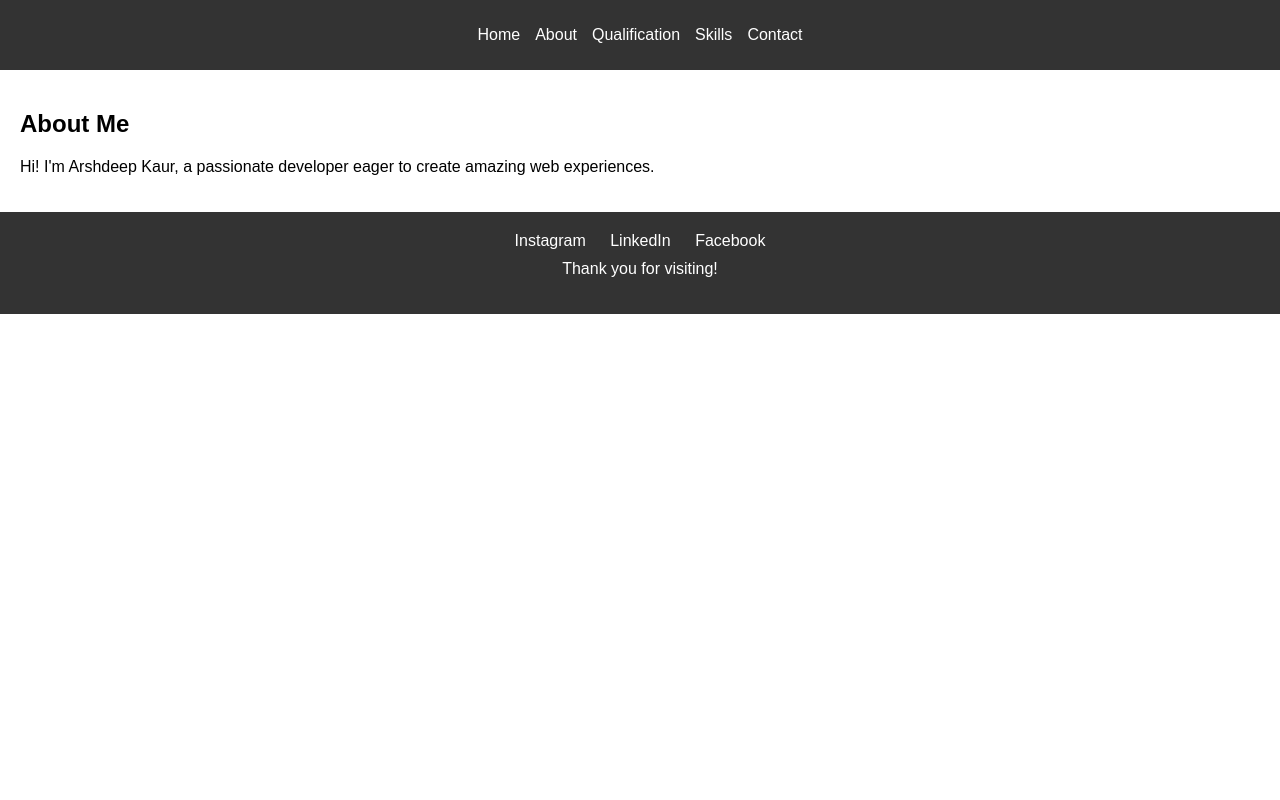
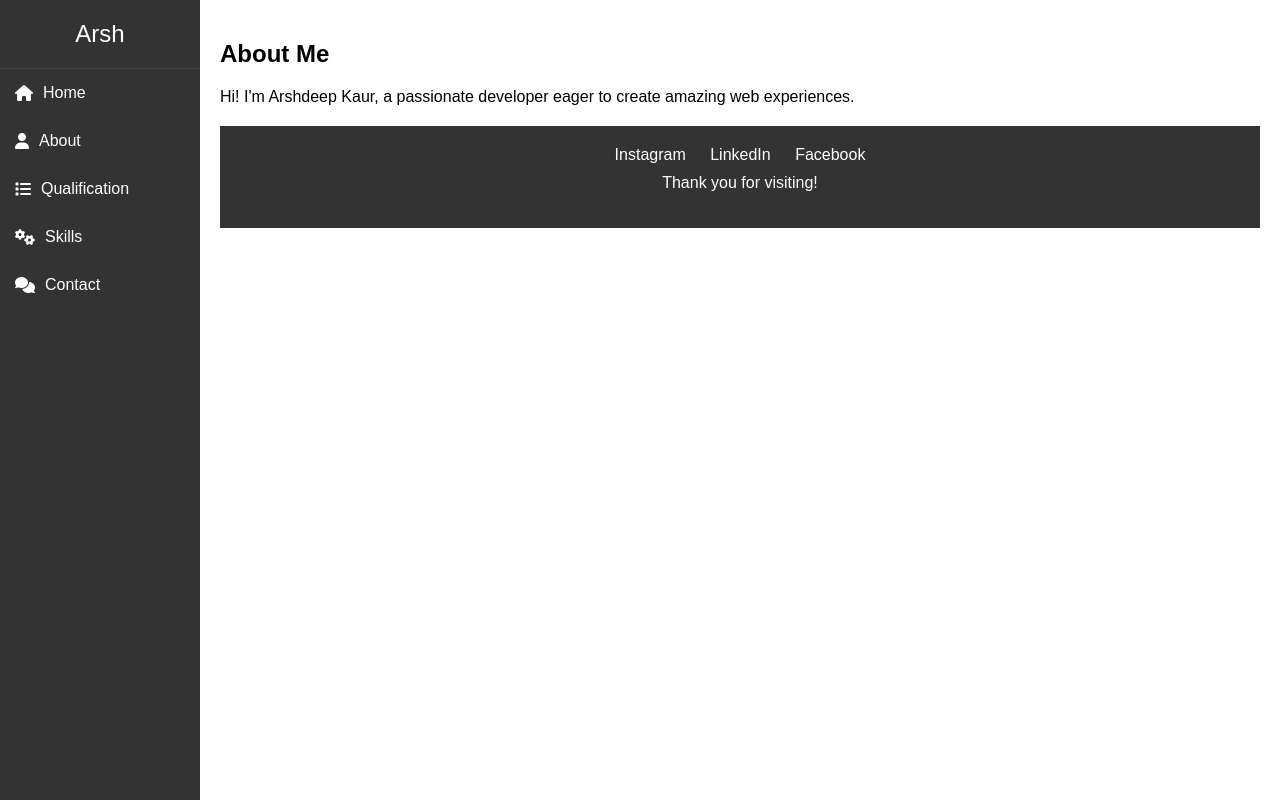
Before and after one commit to SainiAmandeepSingh/ArshdeepKaur, a plain HTML site: page about.html in a window 1280 px wide. Drawn offline with Linux system fonts and the light colour scheme.

Commit message:
Add left sidebar navigation with icons

```diff
--- a/about.html
+++ b/about.html
@@ -5,23 +5,22 @@
     <meta name="viewport" content="width=device-width, initial-scale=1.0">
     <title>About Arshdeep Kaur</title>
     <link rel="stylesheet" href="css/style.css">
+    <link rel="stylesheet" href="https://cdnjs.cloudflare.com/ajax/libs/font-awesome/6.4.0/css/all.min.css">
 </head>
 <body>
-    <header>
-        <nav>
-            <ul class="nav-links">
-                <li><a href="index.html">Home</a></li>
-                <li><a href="about.html">About</a></li>
-                <li><a href="qualification.html">Qualification</a></li>
-                <li><a href="skills.html">Skills</a></li>
-                <li><a href="contact.html">Contact</a></li>
+    <nav class="sidebar">
+        <div class="brand">Arsh</div>
+        <ul>
+            <li><a href="index.html"><i class="fa fa-home"></i> Home</a></li>
+            <li><a href="about.html"><i class="fa fa-user"></i> About</a></li>
+            <li><a href="qualification.html"><i class="fa fa-list"></i> Qualification</a></li>
+            <li><a href="skills.html"><i class="fa fa-cogs"></i> Skills</a></li>
+            <li><a href="contact.html"><i class="fa fa-comments"></i> Contact</a></li>
         </ul>
     </nav>
-    </header>
-    <main>
+    <div class="content">
         <h2>About Me</h2>
         <p>Hi! I'm Arshdeep Kaur, a passionate developer eager to create amazing web experiences.</p>
-    </main>
         <footer>
             <div class="social-links">
                 <a href="https://instagram.com" target="_blank">Instagram</a>
@@ -30,6 +29,7 @@
             </div>
             <p class="banner">Thank you for visiting!</p>
         </footer>
+    </div>
     <script src="js/script.js"></script>
 </body>
 </html>
--- a/css/style.css
+++ b/css/style.css
@@ -1,48 +1,81 @@
 body {
     font-family: Arial, sans-serif;
     margin: 0;
-    padding: 0;
 }
-header {
+
+.sidebar {
+    width: 200px;
     background: #333;
     color: #fff;
-    padding: 10px 0;
+    position: fixed;
+    top: 0;
+    bottom: 0;
+    left: 0;
 }
-.nav-links {
+
+.sidebar .brand {
+    text-align: center;
+    padding: 20px 0;
+    font-size: 1.5em;
+    border-bottom: 1px solid #444;
+}
+
+.sidebar ul {
     list-style: none;
+    padding: 0;
+    margin: 0;
+}
+
+.sidebar a {
     display: flex;
-    justify-content: center;
-    gap: 15px;
-    padding: 0;
-}
-.nav-links a {
+    align-items: center;
     color: #fff;
     text-decoration: none;
+    padding: 15px;
 }
+
+.sidebar a i {
+    margin-right: 10px;
+}
+
+.sidebar a:hover {
+    background: #444;
+}
+
+.content {
+    margin-left: 200px;
+    padding: 20px;
+}
+
 .hero {
     text-align: center;
     padding: 50px 0;
 }
-main {
-    padding: 20px;
-}
+
 footer {
     background: #333;
     color: #fff;
     text-align: center;
     padding: 20px 0;
+    margin-top: 20px;
 }
+
 .social-links a {
     margin: 0 10px;
     color: #fff;
     text-decoration: none;
 }
+
 .banner {
     margin-top: 10px;
 }
+
 @media (max-width: 600px) {
-    .nav-links {
-        flex-direction: column;
-        gap: 10px;
+    .sidebar {
+        width: 160px;
+    }
+
+    .content {
+        margin-left: 160px;
     }
 }
```
Also changed, not shown: contact.html (+11 -11 lines), index.html (+11 -9 lines), qualification.html (+11 -11 lines), skills.html (+11 -11 lines). Lines whose indentation alone changed are shown as unchanged.
